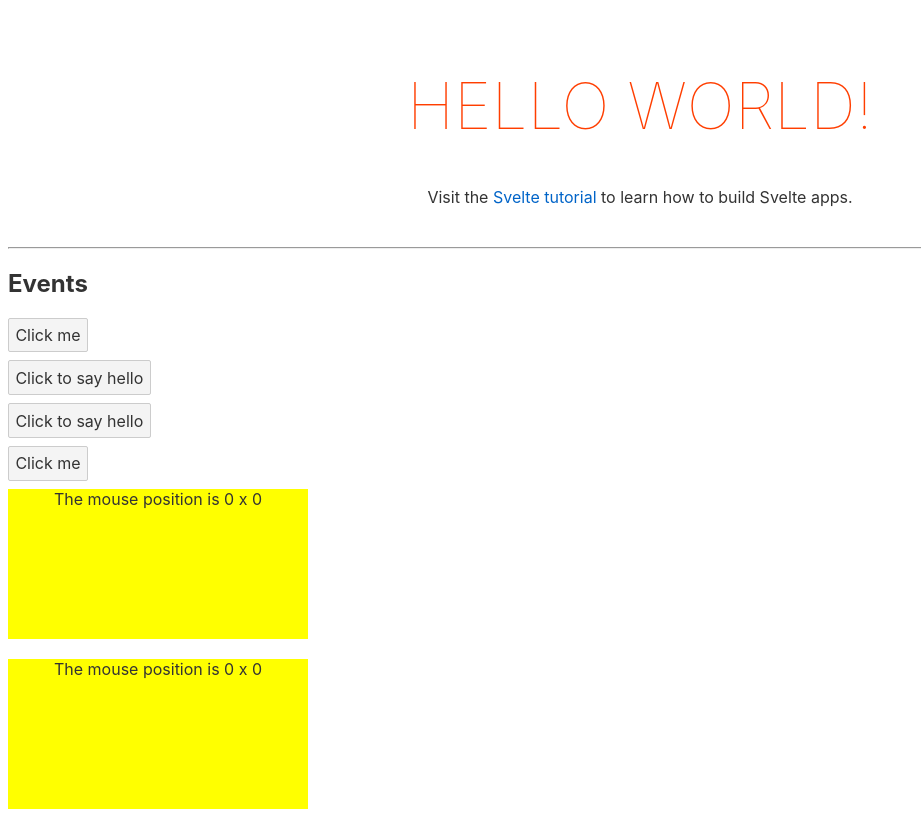
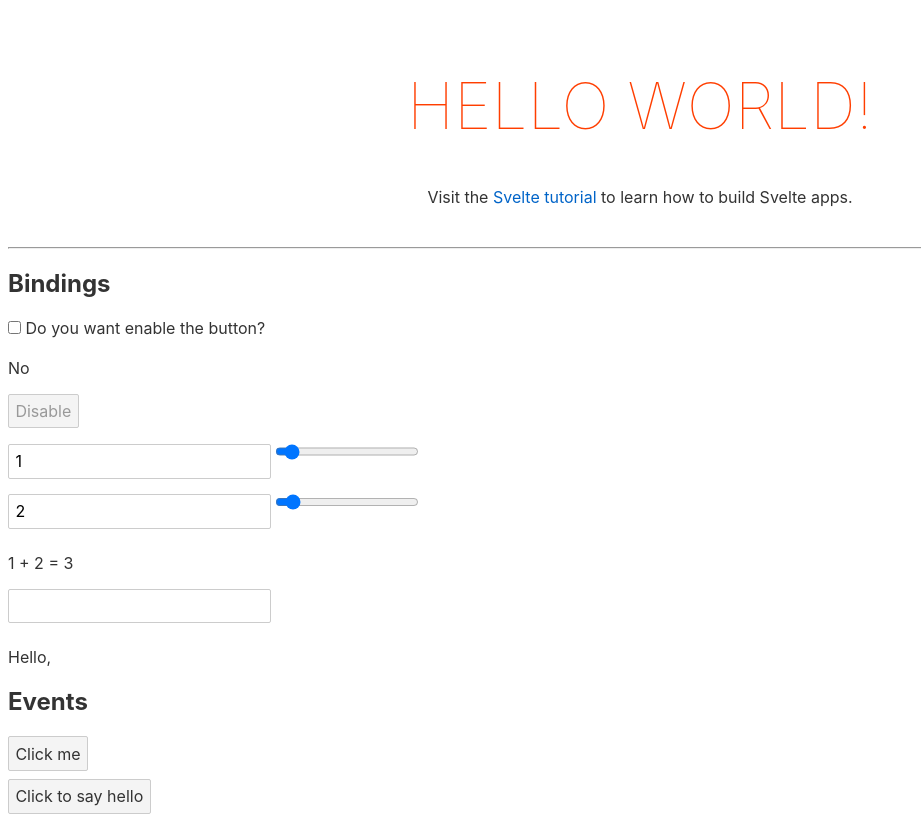
Before and after one commit to javierandres-dev/training-svelte_tutorial, a Svelte app: page / in a window 1280 px wide. Shown: the top 816 px of the page, without its empty margins (0-921 px from the left). Built offline with nearby package versions, Linux system fonts and the light colour scheme.

Commit message:
training

```diff
--- a/src/App.svelte
+++ b/src/App.svelte
@@ -1,4 +1,5 @@
 <script>
+  import C27TextInputs from './components/C27TextInputs.svelte';
   import C20AwaitBlocks from './components/C20AwaitBlocks.svelte';
   import C15IfBlocks from './components/C15IfBlocks.svelte';
   import C01IntroductionBasics from './components/C01Basics.svelte';
@@ -25,6 +26,8 @@
   import C24ComponentEvents from './components/C24ComponentEvents.svelte';
   import C25EventForwarding from './components/C25EventForwarding.svelte';
   import C26DomEventForwarding from './components/C26DomEventForwarding.svelte';
+  import C28NumericInputs from './components/C28NumericInputs.svelte';
+  import C29CheckboxInputs from './components/C29CheckboxInputs.svelte';
 
   export let name;
 
@@ -63,6 +66,10 @@
 </main>
 <hr />
 <aside>
+  <h2>Bindings</h2>
+  <C29CheckboxInputs />
+  <C28NumericInputs />
+  <C27TextInputs />
   <h2>Events</h2>
   <C26DomEventForwarding on:click={handleClick} />
   <br />
--- /dev/null
+++ b/src/components/C27TextInputs.svelte
@@ -0,0 +1,6 @@
+<script>
+  let name = '';
+</script>
+
+<input type="text" bind:value={name} />
+<p>Hello, {name}</p>
--- /dev/null
+++ b/src/components/C28NumericInputs.svelte
@@ -0,0 +1,16 @@
+<script>
+  let a = 1,
+    b = 2;
+</script>
+
+<label>
+  <input type="number" bind:value={a} />
+  <input type="range" bind:value={a} />
+</label>
+
+<label>
+  <input type="number" bind:value={b} />
+  <input type="range" bind:value={b} />
+</label>
+
+<p>{a} + {b} = {a + b}</p>
--- /dev/null
+++ b/src/components/C29CheckboxInputs.svelte
@@ -0,0 +1,16 @@
+<script>
+  let yes = false;
+</script>
+
+<label>
+  <input type="checkbox" bind:checked={yes} />
+  Do you want enable the button?
+</label>
+
+{#if yes}
+  <p>Yes!</p>
+{:else}
+  <p>No</p>
+{/if}
+
+<button disabled={!yes}>{yes ? 'Enable' : 'Disable'}</button>
```
